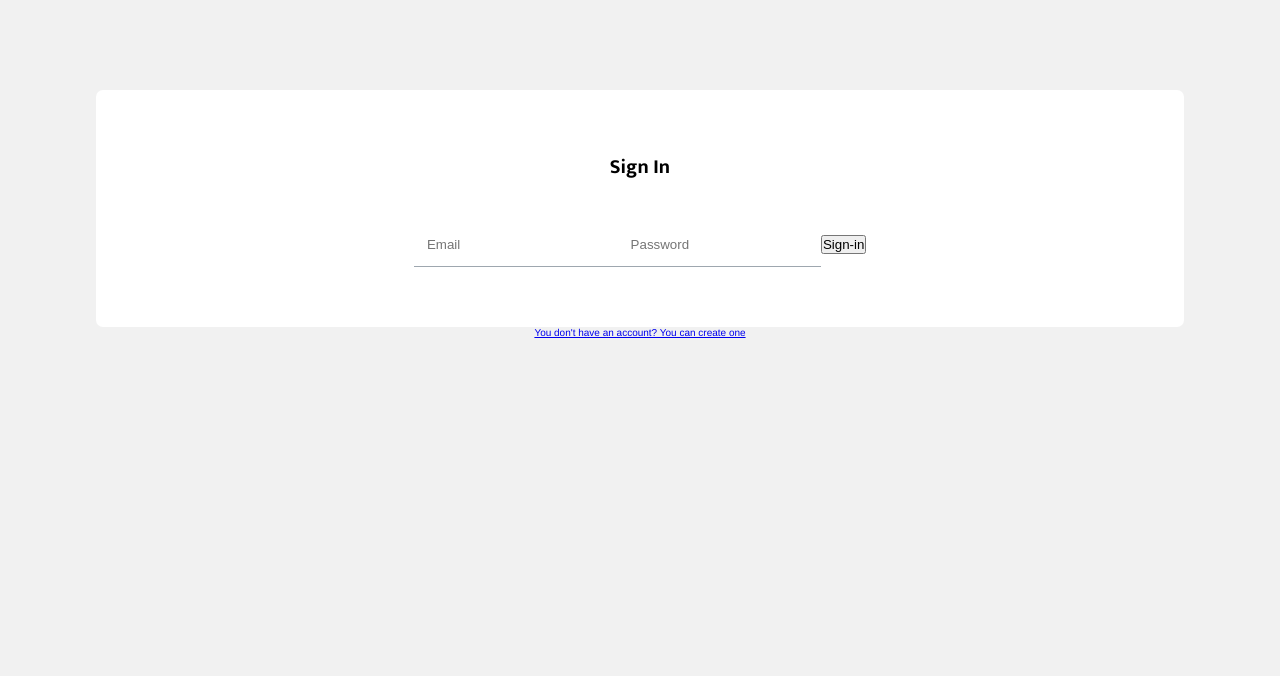
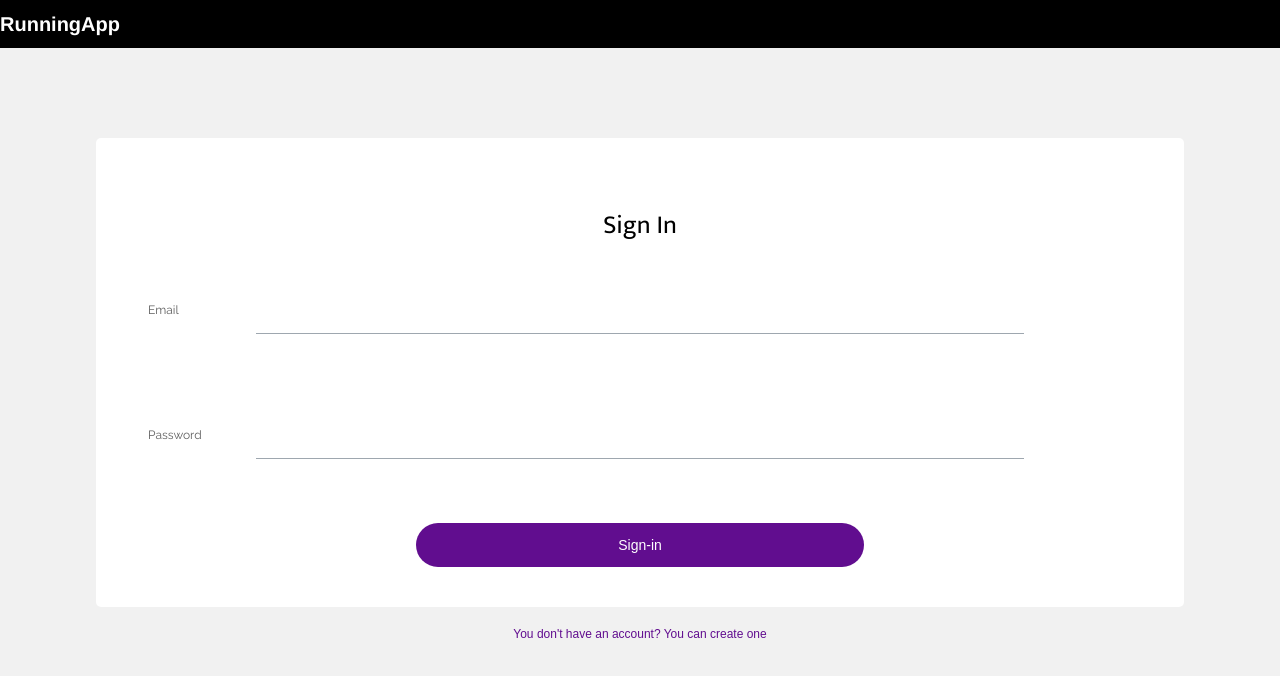
Before and after one commit to Dawdud/RunningApp, a Vue app: page /#/login in a window 1280 px wide. Shown: the top 676 px of the page. Built offline with nearby package versions, Linux system fonts and the light colour scheme; no server answers; a web font is replaced by a local one.

Commit message:
styled login component and added header component

```diff
--- a/src/components/user/Login.vue
+++ b/src/components/user/Login.vue
@@ -1,13 +1,22 @@
 <template>
   <div class="login">
-    <header class="login__header"></header>
+    <app-header></app-header>
     <div class="login__content">
 
       <form action class="form">
         <h1>Sign In</h1>
-        <input v-model="email" type="text" placeholder="Email" class="form__input">
-        <input v-model="password" type="password" placeholder="Password" class="form__input">
+        <div class="form__group">
+        <input v-model="email" type="text"  class="form__input">
+        <span class="bar"></span>
+         <label  class="form__label">Email</label>
+        </div>
+        <div class="form__group">
+        <input v-model="password" type="password"  class="form__input">
+        <span class="bar"></span>
+        <label class="form__label">Password</label>
+        </div>
         <button @click="signIn" class="btn__form">Sign-in</button>
+
       </form>
 
     </div>
@@ -26,6 +35,7 @@
 </template>
 <script>
 import firebase from "firebase";
+import header from  "./header";
 export default {
   name: "login",
   data: function() {
@@ -52,6 +62,9 @@ export default {
           }
         );
     }
+  },
+   components: {
+    "app-header": header
   }
 };
 </script>
--- /dev/null
+++ b/src/components/user/header.vue
@@ -0,0 +1,18 @@
+<template>
+
+<header class="header">
+    <h1>Running<span class="header__title--highlight">App</span></h1>
+</header>
+
+
+</template>
+
+<script>
+export default {
+
+}
+</script>
+
+<style>
+
+</style>
--- a/src/firebaseConfig.js
+++ b/src/firebaseConfig.js
@@ -17,10 +17,7 @@ const auth = firebase.auth()
 const currentUser = auth.currentUser
 
 
-const settings = {
-    timestampsInSnapshots: true
-}
-db.settings(settings)
+
 
 
 const usersCollection = db.collection('users')
--- a/src/scss/layout/_button.scss
+++ b/src/scss/layout/_button.scss
@@ -1,17 +1,27 @@
+@import '../utils/mixins';
+@import '../utils/variables';
+
+
+
 .btn{
 
     &__form{
-         display:inline-block;
-         padding:0.3em 1.2em;
-         margin:0 0.1em 0.1em 0;
-         border:0.16em solid rgba(255,255,255,0);
-         border-radius:2em;
-         box-sizing: border-box;
-         text-decoration:none;
+       display: inline-block;
+       border-radius: 70px;
+       background-color: $secondary-color;
+       border: none;
+       color: #ffffff;
+       text-align: center;
+       font-size: 1.4em;
+       padding: 1em;
+       width: 35vw;
 
-         color:#FFFFFF;
+       transition: all 0.5s;
+       cursor: pointer;
+       margin: 0 auto;
+       &:hover{
+           background-color: $third-color;
+       }
 
-         text-align:center;
-         transition: all 0.2s;
     }
 }
--- /dev/null
+++ b/src/scss/layout/_header.scss
@@ -0,0 +1,10 @@
+header{
+    display: flex;
+    width: 100vw;
+    height: 6vh;
+    justify-content: flex-start;
+    align-items: center;
+    color: white;
+    background-color: black;
+
+}
--- a/src/scss/main.scss
+++ b/src/scss/main.scss
@@ -6,6 +6,7 @@
 @import 'layout/sidenav';
 @import 'layout/modal';
 @import 'layout/button';
+@import 'layout/header';
 
 @import 'pages/home';
 @import 'pages/dashboard';
--- a/src/scss/pages/_login.scss
+++ b/src/scss/pages/_login.scss
@@ -11,7 +11,7 @@
     &__content{
         background-color: $white;
         width:  85vw;
-        border-radius: 0.7em;
+        border-radius: 0.5em;
        align-self: center;
        margin-top: 9em;
        padding: 4em;
@@ -19,17 +19,107 @@
        .form{
          h1{
              padding: 1em 0 1em 0;
-             font: $content-header-font;
+             font: $login-info-font;
+         }
+         &__group{
+            position:relative;
+            margin-bottom:45px;
          }
          &__input{
-           margin: 1.5em 0 1.5em 0;
+           margin: 1.4em 0 1.4em 0;
            padding: 1em;
            border: none;
-           border-bottom: 1px solid  $table-cell-border-primary;
+           background-color: transparent;
+           border-bottom: .1em solid  $table-cell-border-primary;
+           color:$table-row-font-color;
+           box-sizing: border-box;
+
+            width: 60vw;
+
+            &::placeholder{
+                font: $login-placeholder-font;
+                color: $placeholder-color;
+                transition: 0.2s ease-in-out;
+                pointer-events: none;
+            }
+            &:focus{
+                outline: none;
+                &::placeholder{
+                    font-size: .9em;
+                    transform: translateY(-10px);
+                    color: $secondary-color;
+                }
+              .bar:before, .bar:after{
+                  width:50%;
+              }
+
+            }
+            &:focus ~ .bar:before, &:focus ~ .bar:after
+            {
+                width:50%;
+            }
+            &:focus ~ .form__label,
+            {
+                top: -.5em;
+                font-size: .9em;
+                color: $secondary-color;
+
+            }
+
+
+
          }
+         &__label{
+            font: $login-placeholder-font;
+            color: $placeholder-color;
+            transition: 0.2s ease-in-out;
+            pointer-events: none;
+            position: absolute;
+            left:1em;
+            top:2.5em;
+
+
+
+         }
+         .bar{position: relative;
+             display: block;
+              width: 62vw;
+            &:after, &:before
+            {
+                content:'';
+                height:.2em;
+                width:0;
+                bottom:18px;
+                position:absolute;
+                background:$secondary-color;
+                transition:0.2s ease all;
+            }
+            &:after{
+                right:50%;
+            }
+            &:before{
+                left:50%;
+            }
+
+
+
+        }
+
+
+
 
 
        }
     }
+    &__footer{
+
+        padding: 2em;
+        margin: 0 auto;
+        a{
+            text-decoration: none;
+            font: $third-font;
+            color:$secondary-color;
+        }
+    }
 
 }
--- a/src/scss/utils/_variables.scss
+++ b/src/scss/utils/_variables.scss
@@ -5,6 +5,8 @@ $desktop-width: 62em;
 $smartphone-width: 20em;
 /*====colors====*/
 $white: white;
+$secondary-color: #610D8F;
+$third-color: #550B7D;
 $border-color: #D1D1D1;
 $content-bg-color:rgba(209, 209, 209,0.3);
 $nav-bg-color: #2E2D2B;
@@ -20,7 +22,7 @@ $table-row-hover: #4E5066;
 $table-row-hover-border: #22262e;
 $table-cell-border-primary:#9ea7af;
 $table-cell-border-secondary: #343a45;
-
+$placeholder-color: #5E5E5E;
 /*====shadows====*/
 $table-shadow: 0 5px 10px rgba(0, 0, 0, 0.1);
 $table-font-shadow:  0 1px 1px rgba(0, 0, 0, 0.1);
@@ -30,5 +32,7 @@ $nav-font-primary: 1.6em "Raleway", sans-serif;
 $nav-font-tablet:   1.2em ;
 $nav-toogle-font:  2.5em  ;
 $third-font: 300 1.2em 'Encode Sans Semi Condensed', sans-serif;
-$content-header-font: 700  2em 'Mukta', sans-serif;;
+$content-header-font: 700  2em 'Mukta', sans-serif;
+$login-info-font: 400 2.6em  'Mukta', sans-serif;
+$login-placeholder-font: 1.2em "Raleway", sans-serif;
 $tab-font-primary: 1.7em "Raleway", sans-serif;
```
Also changed, not shown: src/components/Trials/TrialsDetails.vue (+1 -6 lines).
